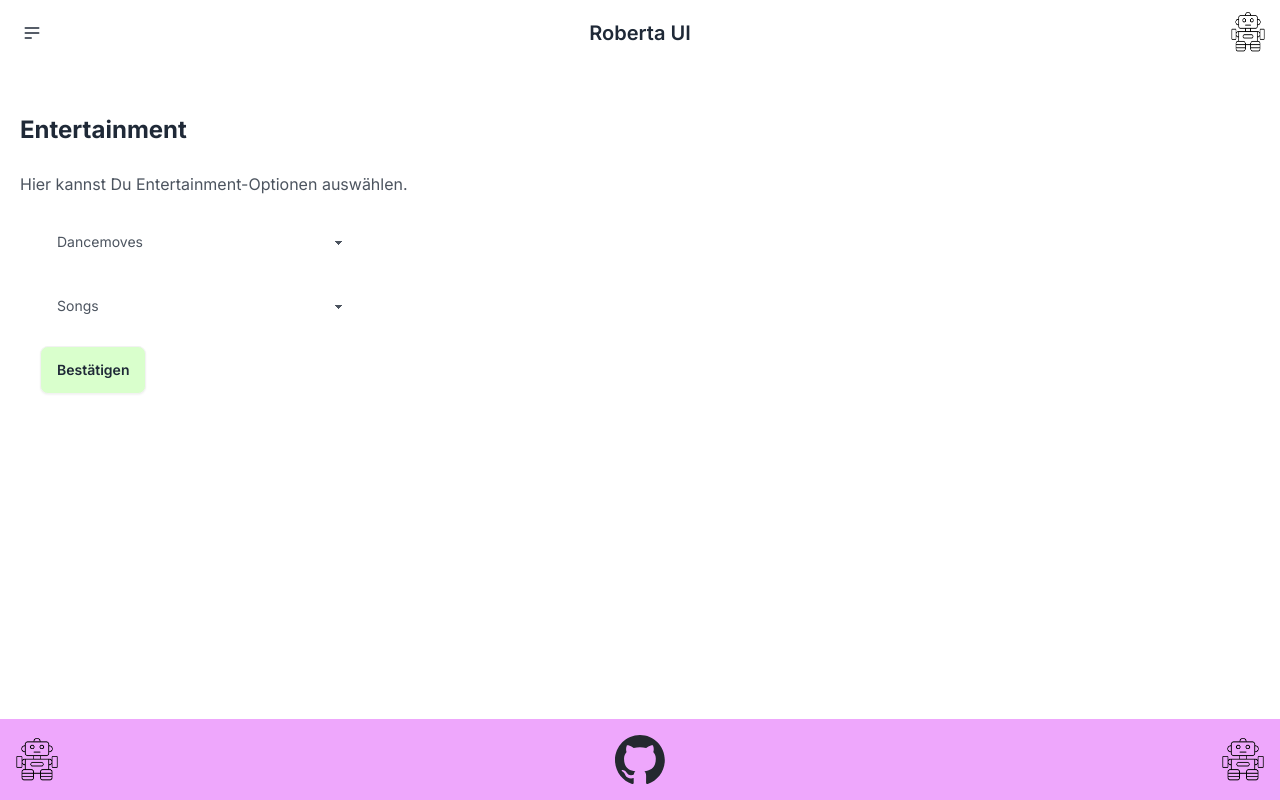
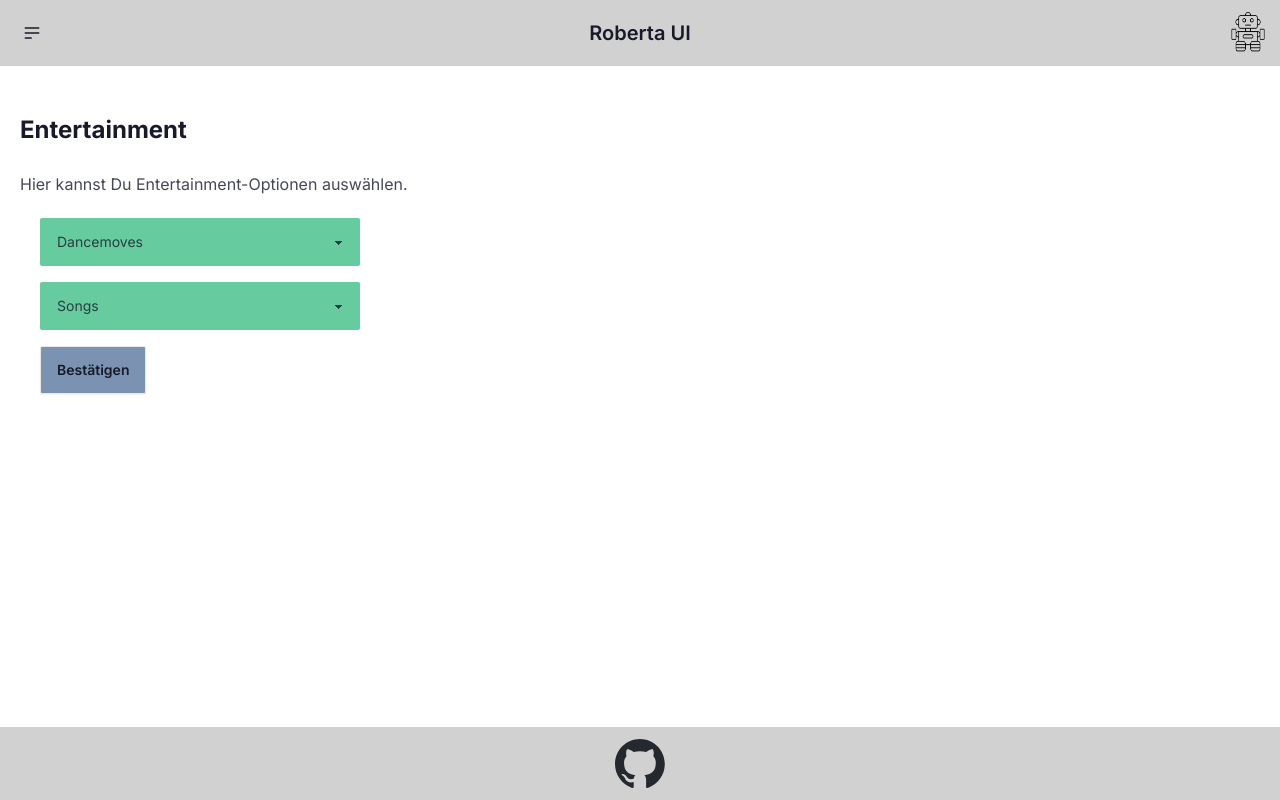
Before and after one commit to LeoPilgram/robertaUI2, a Next.js app: page /entertainment in a window 1280 px wide. Built offline with nearby package versions, Linux system fonts and the light colour scheme.

Commit message:
activate daisy theme

```diff
--- a/src/app/entertainment/page.tsx
+++ b/src/app/entertainment/page.tsx
@@ -25,7 +25,7 @@ const EntertainmentPage = () => {
         </div>
         <div>
           <Link href="/process">
-            <button className="btn bg-pgreen-50 text-left ml-5 mt-4">
+            <button className="btn text-left ml-5 mt-4 bg-secondary">
               Bestätigen
             </button>
           </Link>
--- a/src/components/Dropdown.tsx
+++ b/src/components/Dropdown.tsx
@@ -5,7 +5,7 @@ interface DropdownProps {
 
 const DropdownMenu: React.FC<DropdownProps> = ({ items, type }) => {
   return (
-    <select className="select w-full max-w-xs">
+    <select className="select w-full max-w-xs bg-accent">
       <option disabled selected>
         {type}
       </option>
--- a/src/components/Footer.tsx
+++ b/src/components/Footer.tsx
@@ -1,29 +1,15 @@
-'use client';
-
 // Quelle: https://daisyui.com/components/footer/
 import { usePathname } from 'next/navigation';
 import Image from 'next/image';
-import { NAV_LINKS } from '@/constants';
-import Link from 'next/link';
-import clsx from 'clsx';
 
 const Footer = () => {
-  const pathname = usePathname();
   return (
-    <footer className="footer bg-rich-50 flex flex-row justify-between items-center">
-      <div className="p-3">
-        <Image
-          src="/robertaLogo.png"
-          width={50}
-          height={50}
-          alt="Picture of the author"
-        />
-      </div>
-      <div className="p-4 flex">
+    <footer className="footer flex justify-center items-center bg-base-300">
       <a
         target="_blank"
         href="https://github.com/LeoPilgram/robertaUI2"
         rel="noopener noreferrer"
+        className="p-3"
       >
         <Image
           src="/github-mark.svg"
@@ -32,15 +18,6 @@ const Footer = () => {
           alt="Picture of the author"
         />
       </a>
-      </div>
-      <div className=" p-3">
-        <Image
-          src="/robertaLogo.png"
-          width={50}
-          height={50}
-          alt="Picture of the author"
-        />
-      </div>
     </footer>
   );
 };
--- a/src/components/Navbar.tsx
+++ b/src/components/Navbar.tsx
@@ -1,6 +1,6 @@
 const Navbar = () => {
   return (
-    <div className="navbar bg-base-100">
+    <div className="navbar bg-base-300">
       <div className="navbar-start">
         <div className="dropdown">
           <div
@@ -25,7 +25,7 @@ const Navbar = () => {
           </div>
           <ul
             tabIndex={0}
-            className="menu menu-sm dropdown-content mt-3 z-[1] p-2 shadow bg-base-100 rounded-box w-52"
+            className="menu menu-sm dropdown-content mt-3 z-[1] p-2 shadow bg-accent rounded-box w-52"
           >
             <li>
               <a href="/">Homepage</a>
--- a/tailwind.config.ts
+++ b/tailwind.config.ts
@@ -58,5 +58,10 @@ module.exports = {
       },
     },
   },
-  plugins: [require("@tailwindcss/typography"), require("daisyui")],
+  plugins: [require('@tailwindcss/typography'), daisyui],
+  daisyui: {
+    themes: ['corporate'],
+    styled: true,
+    base: true,
+  },
 };
```
Lines whose indentation alone changed are shown as unchanged.
